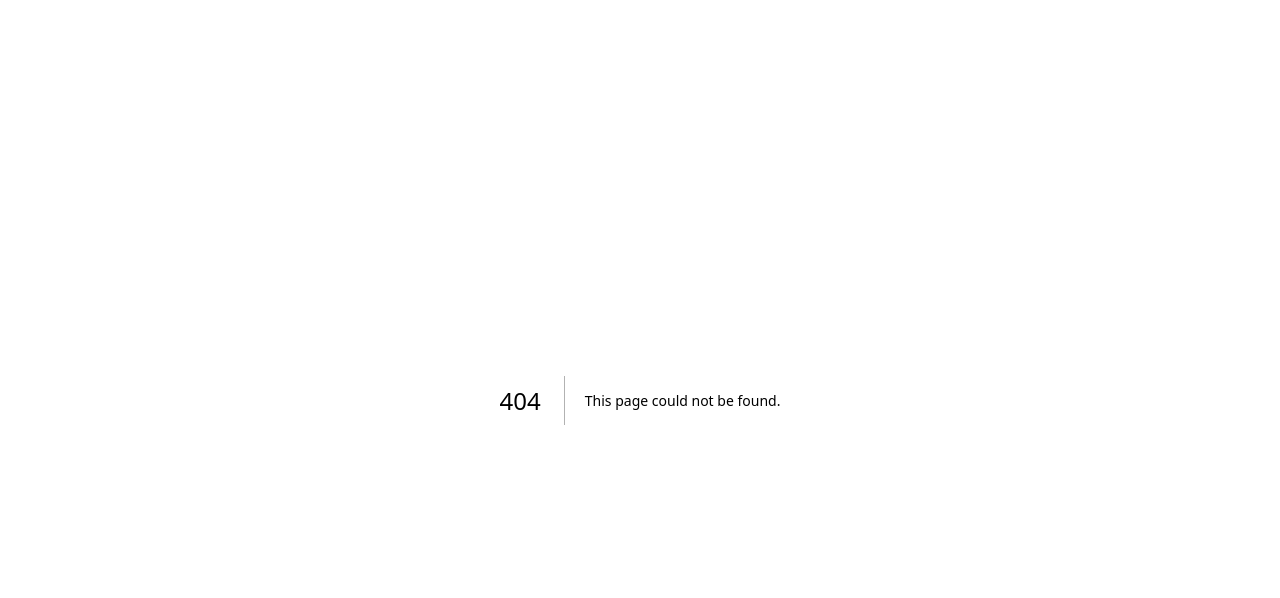
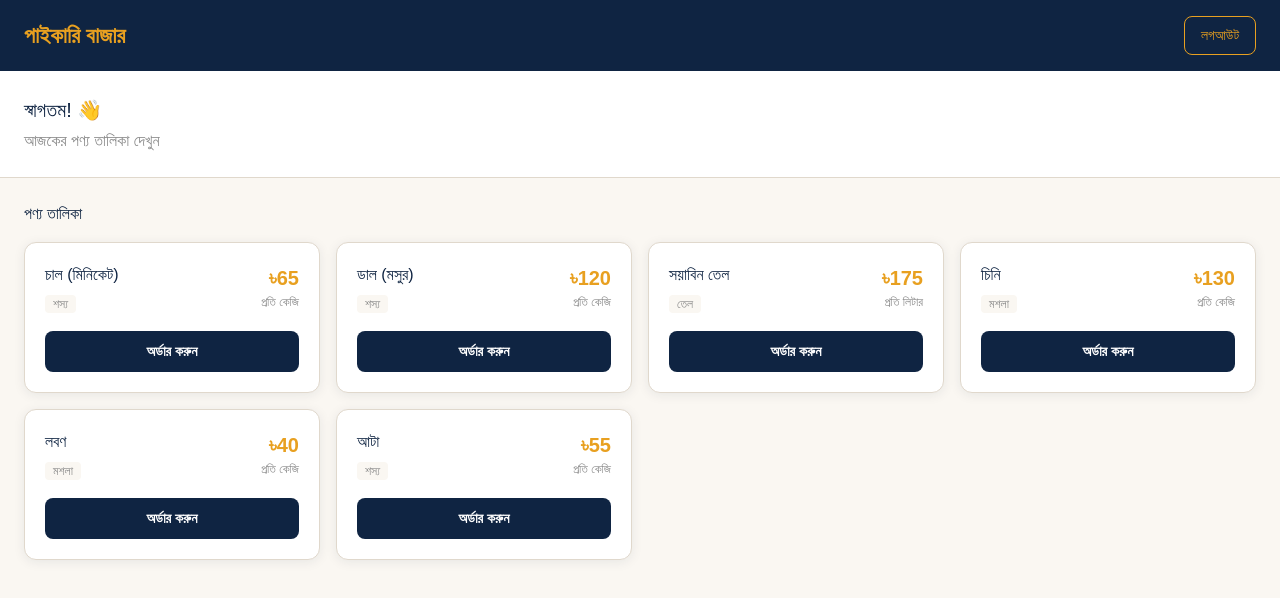
Before and after one commit to rfin786-prog/paikari-bazar, a Next.js app: page /dashboard in a window 1280 px wide. Before the commit this address had no page. Shown: the top 598 px of the page. Built offline with nearby package versions, Linux system fonts and the light colour scheme.

Commit message:
Create page.js

```diff
--- /dev/null
+++ b/app/dashboard/page.js
@@ -0,0 +1,59 @@
+'use client';
+import { useRouter } from 'next/navigation';
+
+const products = [
+  { id: 1, name: 'চাল (মিনিকেট)', price: 65, unit: 'কেজি', category: 'শস্য' },
+  { id: 2, name: 'ডাল (মসুর)', price: 120, unit: 'কেজি', category: 'শস্য' },
+  { id: 3, name: 'সয়াবিন তেল', price: 175, unit: 'লিটার', category: 'তেল' },
+  { id: 4, name: 'চিনি', price: 130, unit: 'কেজি', category: 'মশলা' },
+  { id: 5, name: 'লবণ', price: 40, unit: 'কেজি', category: 'মশলা' },
+  { id: 6, name: 'আটা', price: 55, unit: 'কেজি', category: 'শস্য' },
+];
+
+export default function Dashboard() {
+  const router = useRouter();
+
+  return (
+    <main style={{ minHeight: '100vh', background: '#faf7f2', fontFamily: 'sans-serif' }}>
+      {/* Header */}
+      <div style={{ background: '#0f2442', padding: '16px 24px', display: 'flex', justifyContent: 'space-between', alignItems: 'center' }}>
+        <h1 style={{ color: '#e8a020', fontSize: '22px', fontWeight: '800', margin: 0 }}>পাইকারি বাজার</h1>
+        <button
+          onClick={() => router.push('/')}
+          style={{ background: 'transparent', border: '1px solid #e8a020', color: '#e8a020', padding: '8px 16px', borderRadius: '8px', cursor: 'pointer', fontSize: '14px' }}>
+          লগআউট
+        </button>
+      </div>
+
+      {/* Welcome */}
+      <div style={{ padding: '24px', background: '#fff', borderBottom: '1px solid #e0d8cc' }}>
+        <h2 style={{ color: '#0f2442', fontSize: '20px', margin: 0 }}>স্বাগতম! 👋</h2>
+        <p style={{ color: '#888', margin: '4px 0 0' }}>আজকের পণ্য তালিকা দেখুন</p>
+      </div>
+
+      {/* Products */}
+      <div style={{ padding: '24px' }}>
+        <h3 style={{ color: '#0f2442', marginBottom: '16px' }}>পণ্য তালিকা</h3>
+        <div style={{ display: 'grid', gridTemplateColumns: 'repeat(auto-fill, minmax(280px, 1fr))', gap: '16px' }}>
+          {products.map(p => (
+            <div key={p.id} style={{ background: '#fff', borderRadius: '12px', padding: '20px', boxShadow: '0 2px 12px rgba(15,36,66,0.08)', border: '1px solid #e0d8cc' }}>
+              <div style={{ display: 'flex', justifyContent: 'space-between', alignItems: 'flex-start' }}>
+                <div>
+                  <h4 style={{ color: '#0f2442', margin: '0 0 4px', fontSize: '16px' }}>{p.name}</h4>
+                  <span style={{ background: '#faf7f2', color: '#888', fontSize: '12px', padding: '2px 8px', borderRadius: '4px' }}>{p.category}</span>
+                </div>
+                <div style={{ textAlign: 'right' }}>
+                  <div style={{ color: '#e8a020', fontWeight: '800', fontSize: '20px' }}>৳{p.price}</div>
+                  <div style={{ color: '#888', fontSize: '12px' }}>প্রতি {p.unit}</div>
+                </div>
+              </div>
+              <button style={{ marginTop: '16px', width: '100%', padding: '10px', background: '#0f2442', color: '#fff', border: 'none', borderRadius: '8px', cursor: 'pointer', fontSize: '14px', fontWeight: '600' }}>
+                অর্ডার করুন
+              </button>
+            </div>
+          ))}
+        </div>
+      </div>
+    </main>
+  );
+}
```
